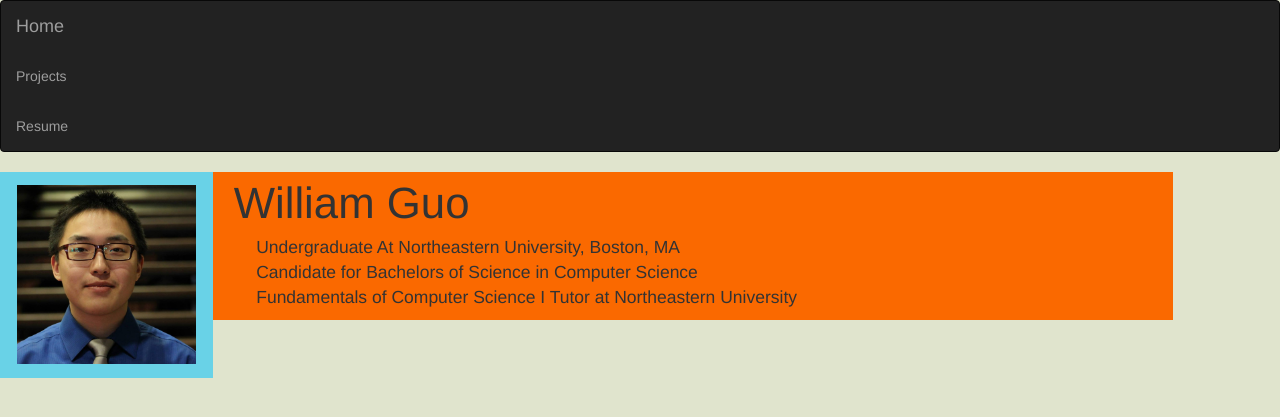
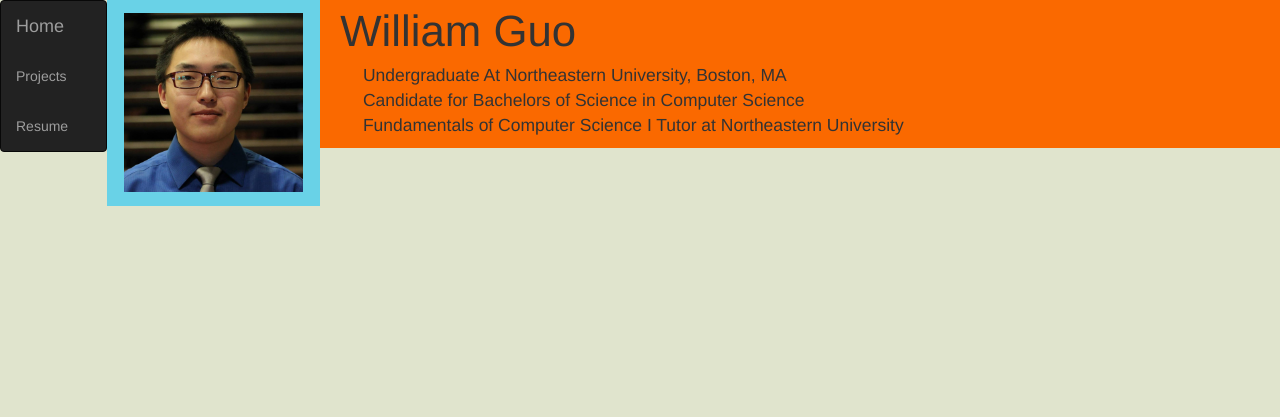
Before and after one commit to Guo-William/Personal-Website, a PHP site: page / in a window 1280 px wide. Shown: the top 417 px of the page. Run offline with PHP 8.4, Linux system fonts and the light colour scheme; some libraries are stand-ins or nearby versions.

Commit message:
max height none

```diff
--- a/CSS/styling.css
+++ b/CSS/styling.css
@@ -172,6 +172,7 @@ p.project-description
 	max-width:100%;
 	margin-right: 0;
 	margin-left: 0;
+	max-height: none;
 }
 
 .navbar-nav,
--- a/includes/navbar.php
+++ b/includes/navbar.php
@@ -1,5 +1,5 @@
 <div class="sidebar-nav">
-  <nav class="navbar navbar-inverse" role="navigation" style="height:100%;">
+  <nav class="navbar navbar-inverse" role="navigation">
   <!-- Brand and toggle get grouped for better mobile display -->
   <div class="navbar-header">
     <button type="button" class="navbar-toggle" data-toggle="collapse" data-target=".navbar-ex1-collapse">
--- a/index.php
+++ b/index.php
@@ -21,9 +21,9 @@
 </head>
 
 <body>
-  <!--<div class="col-xs-12 col-sm-2 col-md-1 col-lg-1" style="padding:0;">-->
+  <div class="col-xs-12 col-sm-2 col-md-1 col-lg-1" style="padding:0;">
       <?php require('includes/navbar.php');?>
-    <!--</div>-->
+    </div>
   <div>
     <div class="head-shot col-xs-12 col-sm-3 col-md-2 col-lg-2">
         <img class="center-block" src="images\headshot.jpg" alt="Headshot"
```
